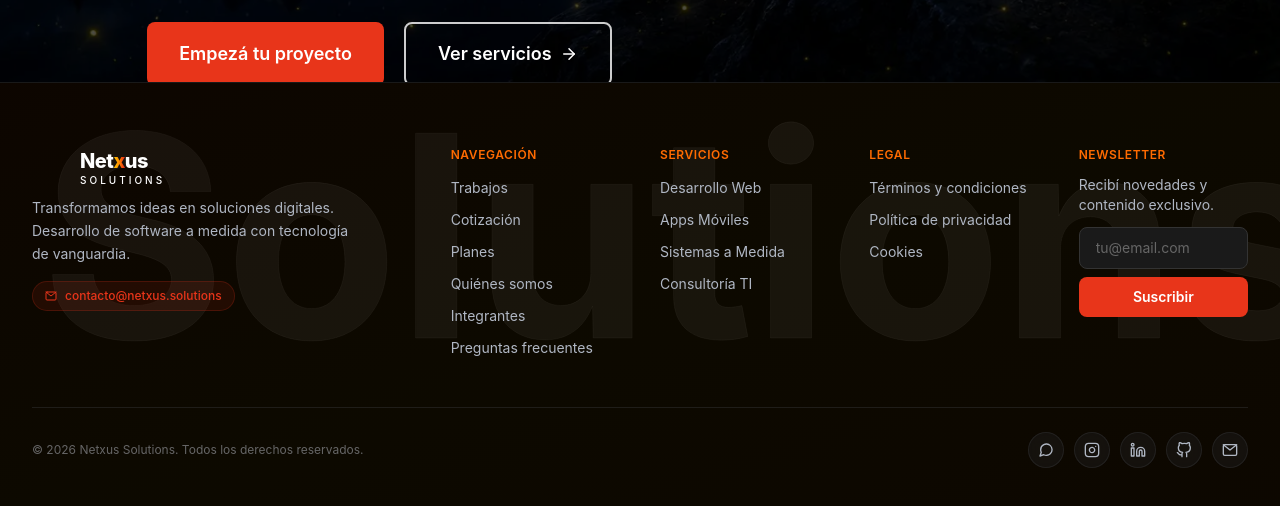
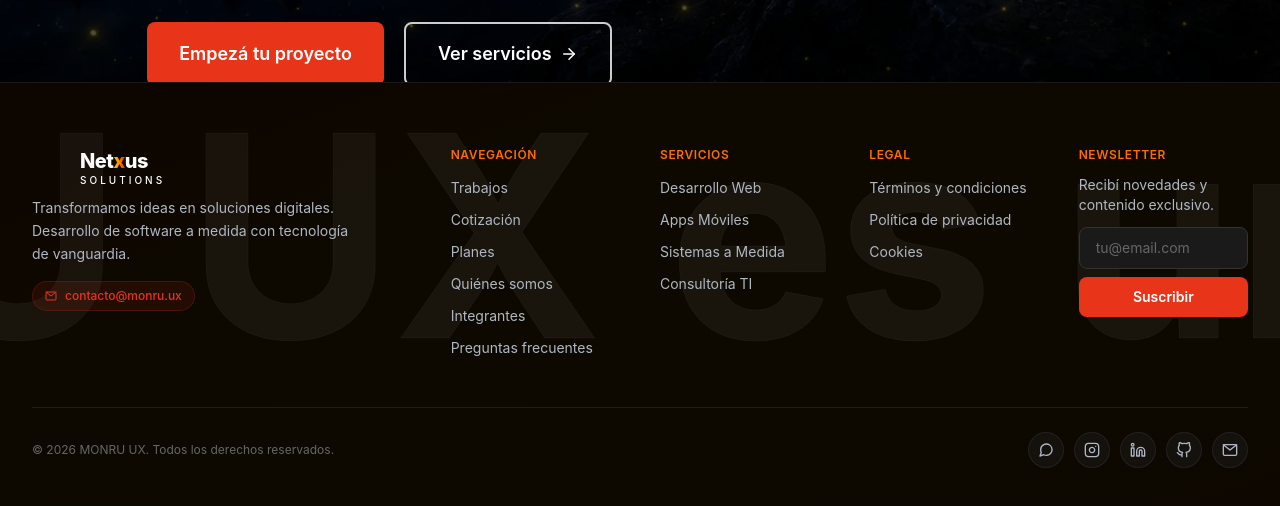
Before and after one commit to josue423dk/NETXUS-SOLUTIONS, a React (Vite) app in the folder frontend/: page / in a window 1280 px wide. Shown: the part 718-1224 px from the top of the page. Built offline with nearby package versions, Linux system fonts and the light colour scheme.

Commit message:
Cambio de nombre general en el proyecto a MONRU UX

```diff
--- a/frontend/src/components/layout/Footer.tsx
+++ b/frontend/src/components/layout/Footer.tsx
@@ -65,7 +65,7 @@ const socialIcons = [
   },
   {
     label: "Email",
-    href: "mailto:contacto@netxus.solutions",
+    href: "mailto:contacto@monru.ux",
     icon: (
       <svg width="16" height="16" viewBox="0 0 24 24" fill="none" stroke="currentColor" strokeWidth="2" strokeLinecap="round" strokeLinejoin="round">
         <rect x="2" y="4" width="20" height="16" rx="2" />
@@ -93,8 +93,8 @@ export function Footer() {
           style={{ WebkitTextStroke: "1px rgba(128,128,128,0.08)" }}
           aria-hidden="true"
         >
-          <span>Netxus Solutions es una consultora de desarrollo de software enfocada en la creación de soluciones digitales de alto rendimiento.&nbsp;&nbsp;&nbsp;</span>
-          <span>Netxus Solutions es una consultora de desarrollo de software enfocada en la creación de soluciones digitales de alto rendimiento.&nbsp;&nbsp;&nbsp;</span>
+          <span>MONRU UX es una consultora de desarrollo de software enfocada en la creación de soluciones digitales de alto rendimiento.&nbsp;&nbsp;&nbsp;</span>
+          <span>MONRU UX es una consultora de desarrollo de software enfocada en la creación de soluciones digitales de alto rendimiento.&nbsp;&nbsp;&nbsp;</span>
         </span>
       </div>
 
@@ -114,7 +114,7 @@ export function Footer() {
                   <rect x="2" y="4" width="20" height="16" rx="2" />
                   <path d="M22 4l-10 8L2 4" />
                 </svg>
-                contacto@netxus.solutions
+                contacto@monru.ux
               </span>
             </div>
           </div>
@@ -185,7 +185,7 @@ export function Footer() {
 
         <div className="mt-12 pt-6 border-t border-neutral-300/50 flex flex-col sm:flex-row items-center justify-between gap-4">
           <p className="text-xs text-neutral-500">
-            &copy; {new Date().getFullYear()} Netxus Solutions. Todos los derechos reservados.
+            &copy; {new Date().getFullYear()} MONRU UX. Todos los derechos reservados.
           </p>
           <div className="flex gap-2.5">
             {socialIcons.map((s) => (
```
